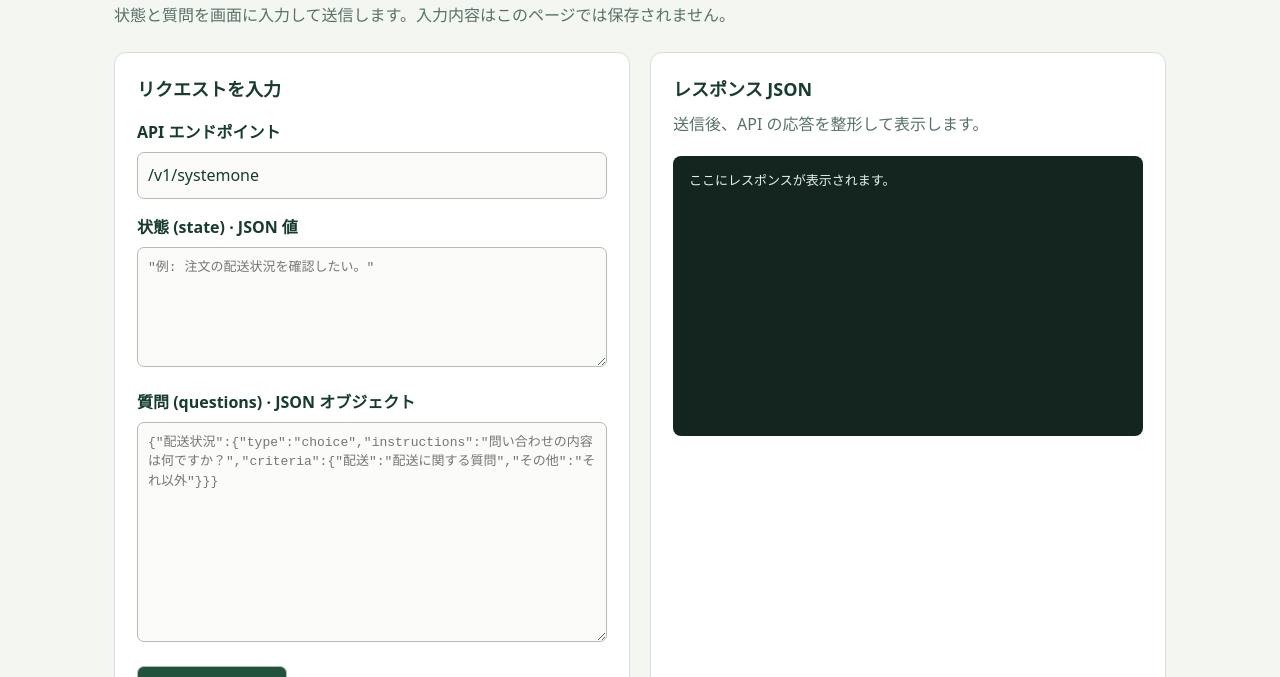
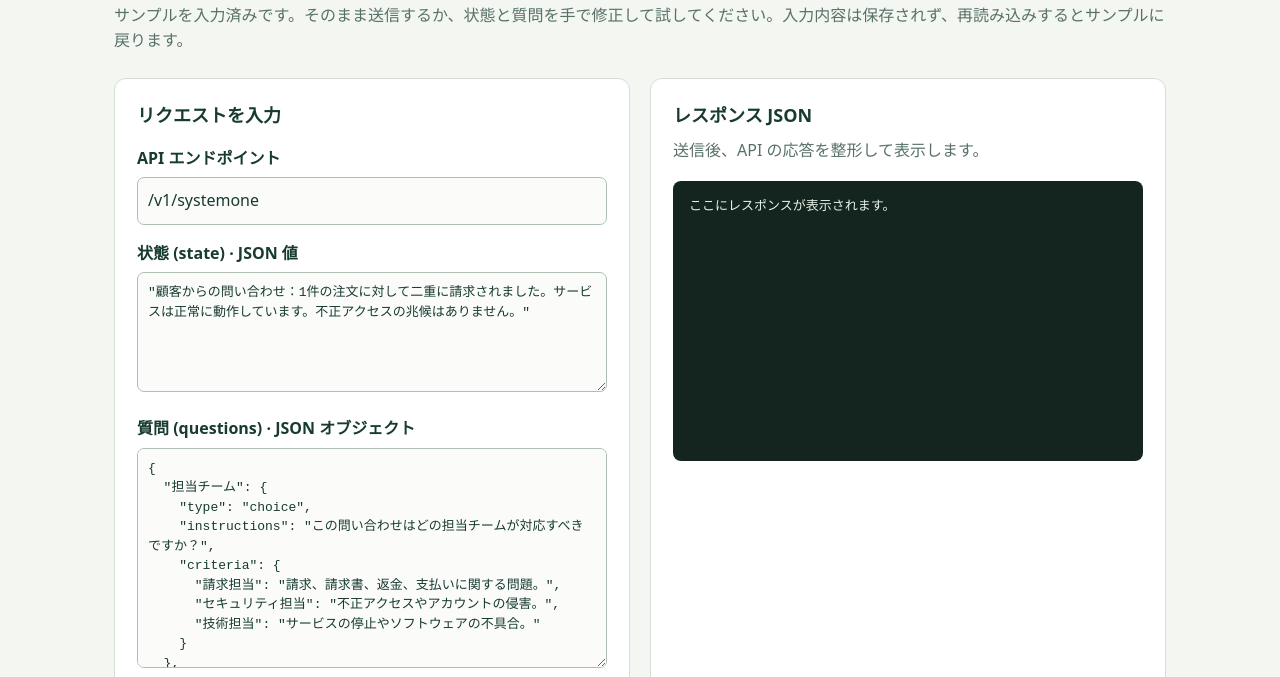
Before and after one commit to genhirano/my-open-jev, a plain HTML site: page examples/systemone/index.html in a window 1280 px wide. Shown: the part 123-800 px from the top of the page. Drawn offline with Linux system fonts and the light colour scheme.

Commit message:
簡単なサンプルアプリ

```diff
--- a/examples/systemone/index.html
+++ b/examples/systemone/index.html
@@ -35,18 +35,41 @@
   <main>
     <nav><a href="/examples/index.html">← Open-Jev examples</a></nav>
     <h1>System One リクエスト</h1>
-    <p class="muted">状態と質問を画面に入力して送信します。入力内容はこのページでは保存されません。</p>
+    <p class="muted">サンプルを入力済みです。そのまま送信するか、状態と質問を手で修正して試してください。入力内容は保存されず、再読み込みするとサンプルに戻ります。</p>
     <div class="grid">
       <section class="panel" aria-labelledby="request-title">
         <h2 id="request-title">リクエストを入力</h2>
         <label for="endpoint">API エンドポイント</label>
         <input id="endpoint" type="url" value="/v1/systemone" spellcheck="false">
         <label for="state">状態 (state) · JSON 値</label>
-        <textarea id="state" spellcheck="false" placeholder='"例: 注文の配送状況を確認したい。"'></textarea>
+        <textarea id="state" spellcheck="false">"顧客からの問い合わせ：1件の注文に対して二重に請求されました。サービスは正常に動作しています。不正アクセスの兆候はありません。"</textarea>
         <label for="questions">質問 (questions) · JSON オブジェクト</label>
-        <textarea id="questions" spellcheck="false" placeholder='{"配送状況":{"type":"choice","instructions":"問い合わせの内容は何ですか？","criteria":{"配送":"配送に関する質問","その他":"それ以外"}}}'></textarea>
+        <textarea id="questions" spellcheck="false">{
+  "担当チーム": {
+    "type": "choice",
+    "instructions": "この問い合わせはどの担当チームが対応すべきですか？",
+    "criteria": {
+      "請求担当": "請求、請求書、返金、支払いに関する問題。",
+      "セキュリティ担当": "不正アクセスやアカウントの侵害。",
+      "技術担当": "サービスの停止やソフトウェアの不具合。"
+    }
+  },
+  "二重請求の確認": {
+    "type": "noul",
+    "instructions": "この問い合わせには二重請求が記載されていますか？"
+  },
+  "緊急度": {
+    "type": "score",
+    "instructions": "記載された情報だけを使って緊急度を評価してください。",
+    "criteria": [
+      "通常：サービスの停止や進行中のセキュリティ侵害は報告されていません。",
+      "緊急：サービスの停止が継続していると報告されています。",
+      "重大：不正アクセスが進行中であると報告されています。"
+    ]
+  }
+}</textarea>
         <button id="send" type="button">リクエストを送信</button>
-        <p id="status" role="status" aria-live="polite">state と questions を入力してください。</p>
+        <p id="status" role="status" aria-live="polite">サンプルを送信できます。</p>
         <p id="error" role="alert"></p>
       </section>
       <section class="panel" aria-labelledby="response-title">
```
Also changed, not shown: configs/example-request.json (+13 -13 lines), tests/test_systemone_web.mjs (+10 -0 lines), 1 other file.
